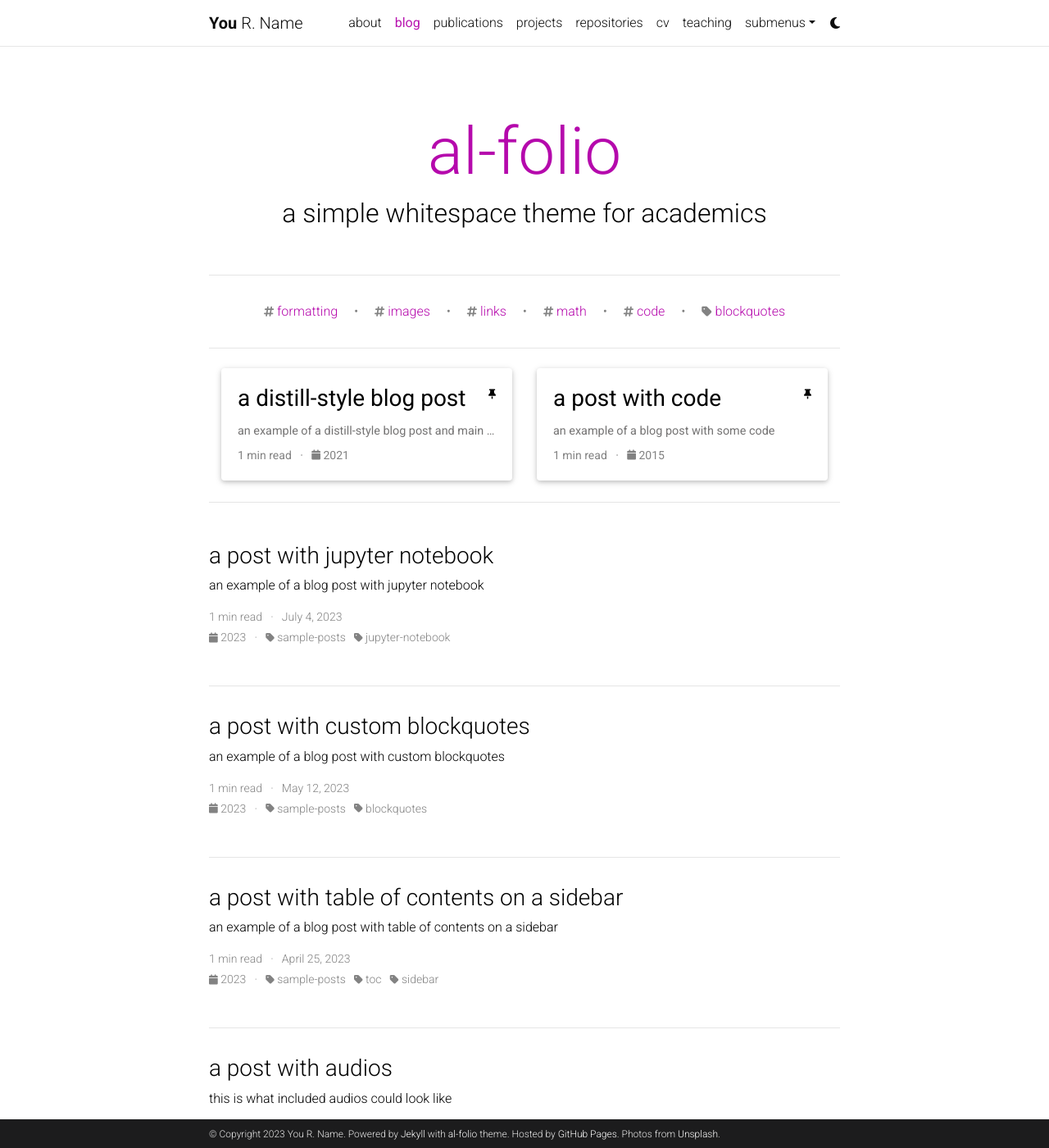
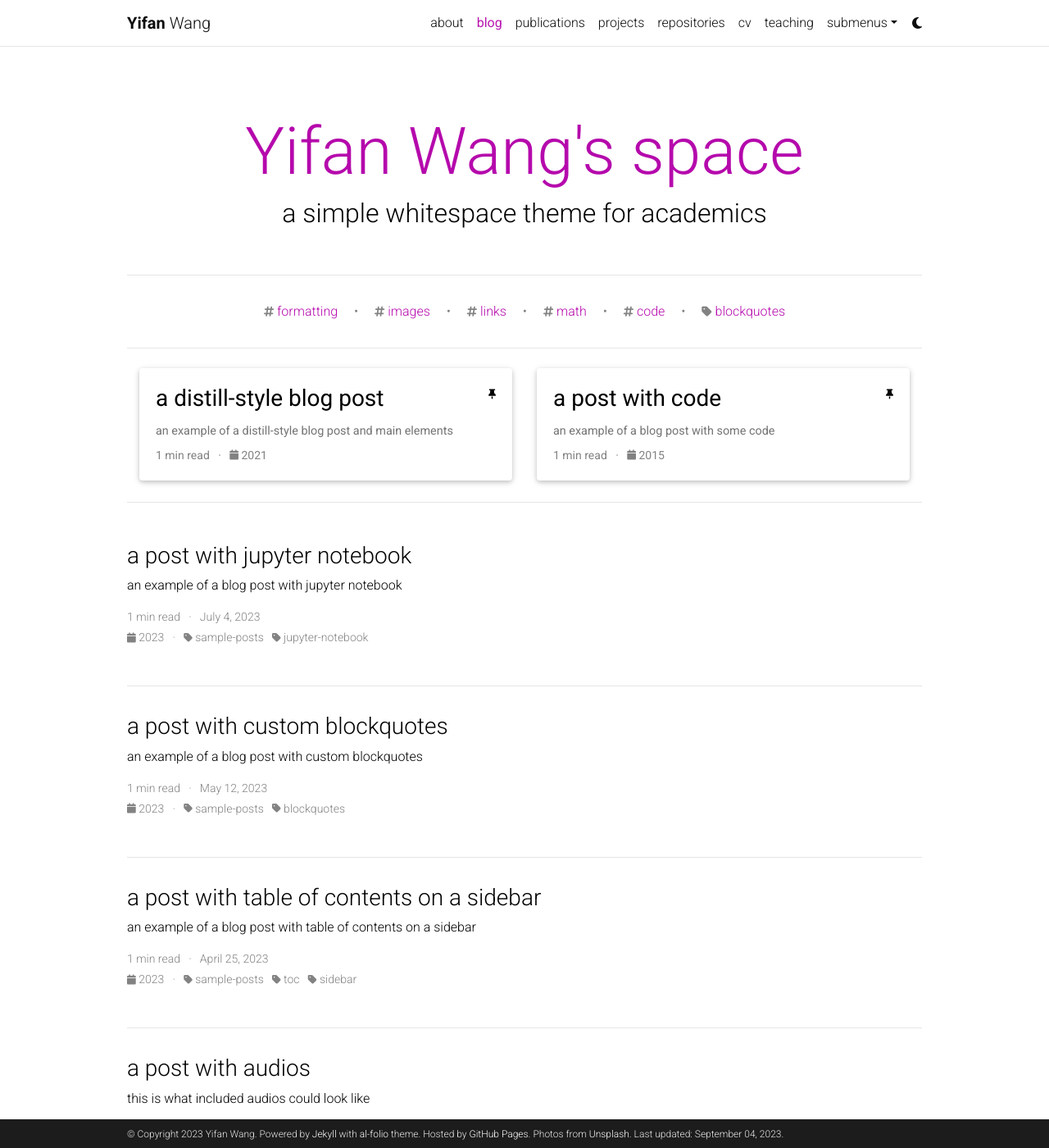
Before and after one commit to fermion-star/fermion-star.github.io, a Jekyll site: the page built from blog/index.html, in a window 1280 px wide and 1400 px high. Shown: the whole window at 82% size. Built offline with Jekyll 4.4.1, drawn with Linux system fonts in a browser that asks for light colours; the list of posts is cut into pages by our own code; comment, search, counter and statistics services are not loaded; a style sheet for code colours, icons or effects is not loaded.

Commit message:
fix the baseurl in _config.yml

```diff
--- a/_config.yml
+++ b/_config.yml
@@ -3,10 +3,10 @@
 # -----------------------------------------------------------------------------
 
 title: blank # the website title (if blank, full name will be used instead)
-first_name: You
-middle_name: R.
-last_name: Name
-email: you@example.com
+first_name: Yifan
+middle_name:
+last_name: Wang
+email:
 description: > # the ">" symbol means to ignore newlines until "footer_text:"
   A simple, whitespace theme for academics. Based on [*folio](https://github.com/bogoli/-folio) design.
 footer_text: >
@@ -19,8 +19,8 @@
 icon: ⚛️  # the emoji used as the favicon (alternatively, provide image name in /assets/img/)
 
 url: https://fermion-star.github.io # the base hostname & protocol for your site
-baseurl: /al-folio # the subpath of your site, e.g. /blog/
-last_updated: false # set to true if you want to display last updated in the footer
+baseurl:  # the subpath of your site, e.g. /blog/
+last_updated: true # set to true if you want to display last updated in the footer
 impressum_path:  # set to path to include impressum link in the footer, use the same path as permalink in a page, helps to conform with EU GDPR
 
 # -----------------------------------------------------------------------------
@@ -45,7 +45,7 @@
 # will use title and url fields
 # Take a look to https://github.com/jekyll/jekyll-feed for more customization
 
-rss_icon: true
+rss_icon: false
 
 # -----------------------------------------------------------------------------
 # Layout
@@ -55,7 +55,7 @@
 footer_fixed: true
 
 # Dimensions
-max_width: 800px
+max_width: 1000px
 
 # TODO: add layout settings (single page vs. multi-page)
 
@@ -122,7 +122,7 @@
 # Blog
 # -----------------------------------------------------------------------------
 
-blog_name: al-folio # blog_name will be displayed in your blog page
+blog_name: Yifan Wang's space # blog_name will be displayed in your blog page
 blog_nav_title: blog # your blog must have a title for it to be displayed in the nav bar
 blog_description: a simple whitespace theme for academics
 permalink: /blog/:year/:title/
```
